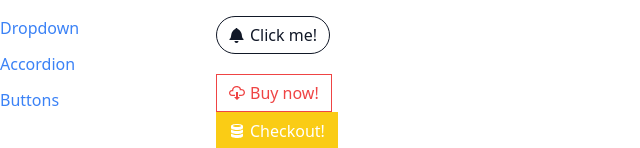
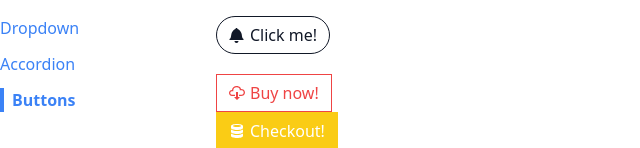
Before and after one commit to kleekich21/comps, a React (Create React App) app: page /buttons in a window 1280 px wide. Shown: the top 148 px of the page, without its empty margins (0-640 px from the left). Built offline with nearby package versions, Linux system fonts and the light colour scheme.

Commit message:
fix: fix button page route error

```diff
--- a/src/components/Sidebar.js
+++ b/src/components/Sidebar.js
@@ -3,7 +3,7 @@ function Sidebar() {
   const links = [
     { label: "Dropdown", path: "/" },
     { label: "Accordion", path: "/accordion" },
-    { label: "Buttons", path: "buttons" },
+    { label: "Buttons", path: "/buttons" },
   ];
 
   const renderedLinks = links.map(({ label, path }) => {
@@ -20,7 +20,7 @@ function Sidebar() {
   });
 
   return (
-    <div className="sticky top-0 overflow-y-scroll flex flex-col">
+    <div className="sticky top-0 overflow-y-scroll flex flex-col item-start">
       {renderedLinks}
     </div>
   );
```
